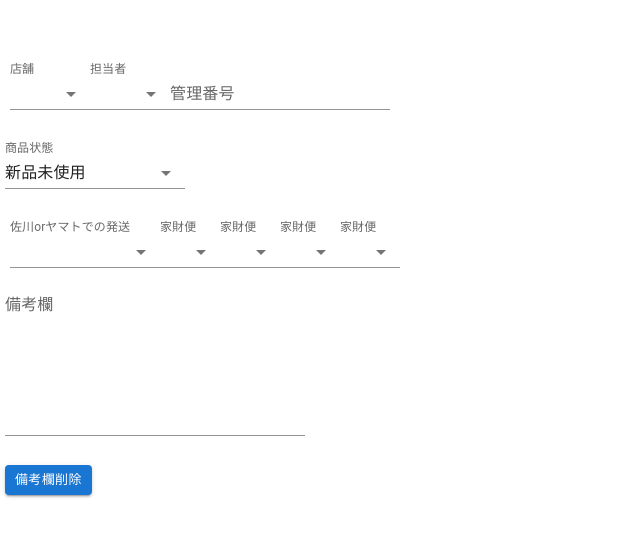
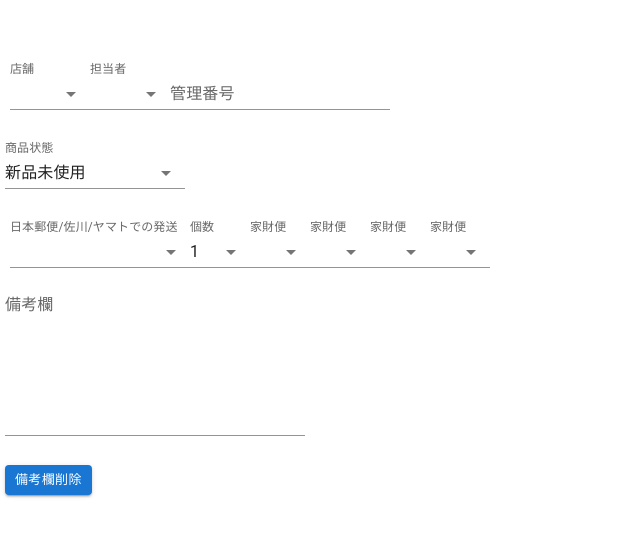
Before and after one commit to srknr/nextus, a React (Create React App) app: page / in a window 1280 px wide. Shown: the top 536 px of the page, without its empty margins (0-640 px from the left). Built offline with nearby package versions, Linux system fonts and the light colour scheme.

Commit message:
表示項目追加対応

```diff
--- a/src/App.js
+++ b/src/App.js
@@ -94,10 +94,10 @@ function App() {
 </p>
 
  <div className="flexLayout">
-<Box sx={{ minWidth: 150 }}>
+<Box sx={{ minWidth: 180 }}>
       <FormControl fullWidth>
   <InputLabel variant="standard" htmlFor="uncontrolled-native">
-    佐川orヤマトでの発送
+    日本郵便/佐川/ヤマトでの発送
   </InputLabel>
   <NativeSelect
     defaultValue={0}
@@ -106,20 +106,42 @@ function App() {
       id: 'uncontrolled-native',
     }}
   >
+
     <option value={0}></option>
     <option value={10}>ネコポス</option>
     <option value={20}>コンパクト</option>
     <option value={30}>60</option>
     <option value={40}>80</option>
     <option value={50}>100</option>
+    <option value={50}>120</option>
     <option value={60}>140</option>
     <option value={70}>160</option>
     <option value={80}>170</option>
-    <option value={90}>180</option>
-    <option value={100}>200</option>
-    <option value={110}>220</option>
-    <option value={120}>240</option>
-    <option value={130}>260</option>
+    <option value={90}>180(佐川)</option>
+    <option value={100}>200(佐川)</option>
+    <option value={110}>220(佐川)</option>
+    <option value={120}>240(佐川)</option>
+    <option value={130}>260(佐川)</option>
+
+  </NativeSelect>
+</FormControl>
+</Box>
+<Box sx={{ minWidth: 60 }}>
+      <FormControl fullWidth>
+  <InputLabel variant="standard" htmlFor="uncontrolled-native">
+    個数
+  </InputLabel>
+  <NativeSelect
+    defaultValue={0}
+    inputProps={{
+      name: 'maneger',
+      id: 'uncontrolled-native',
+    }}
+  >
+    <option value={0}>1</option>
+    <option value={10}>2</option>
+    <option value={20}>3</option>
+    <option value={30}>4</option>
 
   </NativeSelect>
 </FormControl>
```
